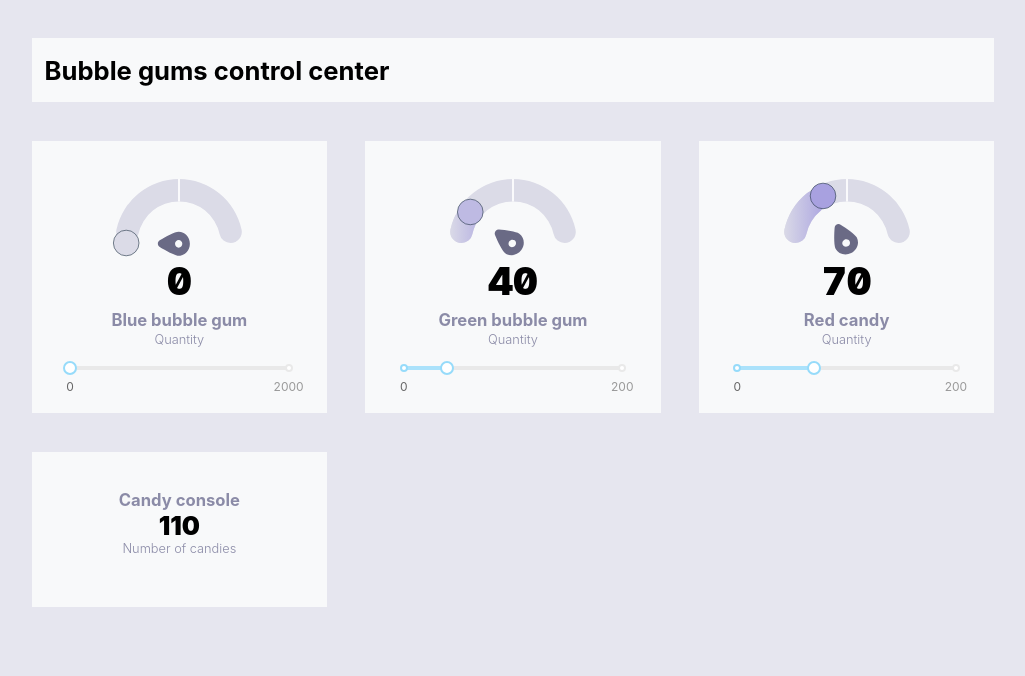
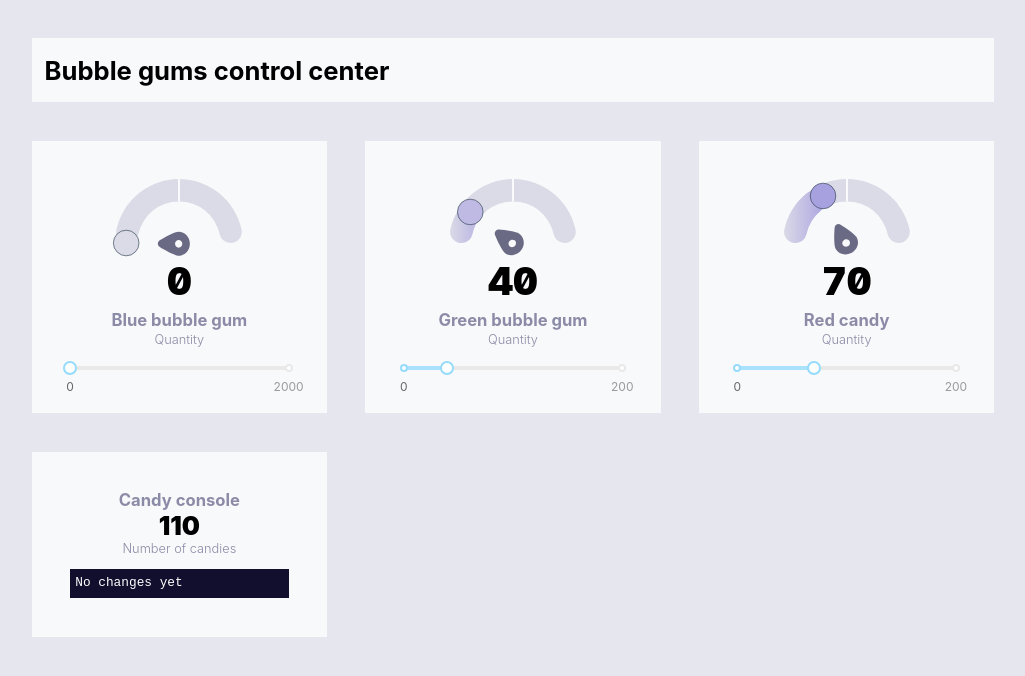
Before and after one commit to simonwinklerzh/creating-a-gauge-in-react, a React (Create React App) app: page / in a window 1280 px wide. Shown: the top 676 px of the page, without its empty margins (127-1152 px from the left). Built offline with nearby package versions, Linux system fonts and the light colour scheme.

Commit message:
Add default text if infoboard log area is empty

```diff
--- a/src/components/infoboard/infoboard.css
+++ b/src/components/infoboard/infoboard.css
@@ -31,17 +31,25 @@
 
 .infoboard__log {
   margin: 0;
-  padding: 0;
+  padding: 0 0.4em;
   background-color: #120e2d;
   overflow: auto;
+  list-style-type: none;
+  line-height: 1.3em;
+  font-family: monospace;
+  white-space: nowrap;
+}
+
+.infoboard__log:empty::before {
+  content: 'No changes yet';
+  color: #ffffff;
+  margin-top: 0.5em;
+  margin-bottom: 0.5em;
+  display: block;
 }
 
 .infoboard__log-entry {
-  list-style-type: none;
-  line-height: 1.3em;
-  margin: 0 0.4em;
-  font-family: monospace;
-  white-space: nowrap;
+
 }
 
 .infoboard__log-entry:first-child {
```
